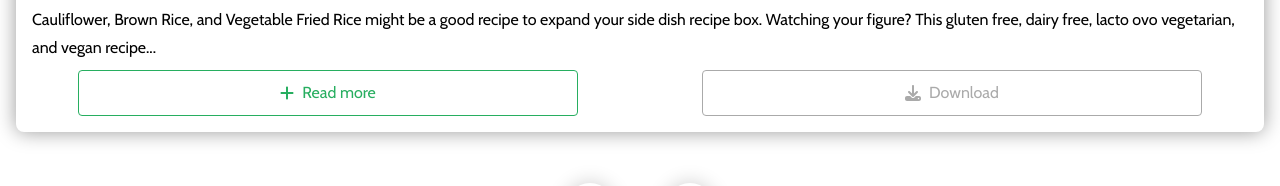
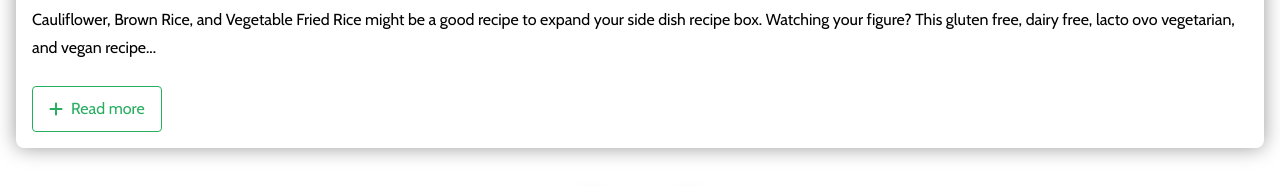
Before and after one commit to WhatEatInc/WhatEat-front, a React (Create React App) app: page /today in a window 1280 px wide. Shown: the part 409-595 px from the top of the page. Built offline with nearby package versions, Linux system fonts and the light colour scheme.

Commit message:
[Done] Can dl current recipe

```diff
--- a/package.json
+++ b/package.json
@@ -10,6 +10,9 @@
     "@testing-library/jest-dom": "^5.16.5",
     "@testing-library/react": "^13.3.0",
     "@testing-library/user-event": "^13.5.0",
+    "html-to-image": "^1.10.6",
+    "html2canvas": "^1.4.1",
+    "jspdf": "^2.5.1",
     "react": "^18.2.0",
     "react-dom": "^18.2.0",
     "react-router-dom": "^6.3.0",
--- a/src/components/app/App.js
+++ b/src/components/app/App.js
@@ -1,5 +1,8 @@
 import React from "react"
 import { BrowserRouter, Routes, Route } from "react-router-dom"
+
+import html2canvas from 'html2canvas'
+import { jsPDF } from 'jspdf'
 
 import recipe from "../../other/default-recipe"
 
@@ -27,6 +30,7 @@ class App extends React.Component {
         this.decrementServings = this.decrementServings.bind(this)
         this.incrementServings = this.incrementServings.bind(this)
         this.reroll = this.reroll.bind(this)
+        this.exportRecipe = this.exportRecipe.bind(this)
     }
 
     decrementServings() {
@@ -43,6 +47,25 @@ class App extends React.Component {
 
     reroll() {
         alert("Reroll")
+    }
+
+    async exportRecipe() {
+        const element = document.querySelector("#printable-recipe")
+        const canvas = await html2canvas(element, {
+            useCORS: true,
+        })
+
+        console.log(element)
+
+        const data = canvas.toDataURL('image/png')
+
+        const pdf = new jsPDF({
+            format: [element.offsetWidth, element.offsetHeight],
+            compress: false
+        })
+
+        pdf.addImage(data, 'PNG', 0, 0, element.offsetWidth, element.offsetHeight)
+        pdf.save('print.pdf')
     }
 
     render() {
@@ -78,6 +101,8 @@ class App extends React.Component {
                                 <Recipe
                                     recipe={recipe}
                                     servings={servings}
+                                    exportRecipe={this.exportRecipe}
+                                    ref={this.recipePrint}
                                 />
                             }
                         />
--- a/src/components/recipe-card/RecipeCard.js
+++ b/src/components/recipe-card/RecipeCard.js
@@ -2,6 +2,8 @@ import React from "react"
 import { Link } from "react-router-dom"
 import { FontAwesomeIcon } from '@fortawesome/react-fontawesome'
 import { faPlus, faDownload } from '@fortawesome/free-solid-svg-icons'
+
+import Button from "../button/Button"
 
 class RecipeCard extends React.Component {
     render() {
@@ -19,9 +21,6 @@ class RecipeCard extends React.Component {
                     <Link className="btn btn-primary" to="/recipe">
                         <FontAwesomeIcon icon={faPlus} className="btn-icon" /> Read more
                     </Link>
-                    <a className="btn btn-secondary" href={recipe.download}>
-                        <FontAwesomeIcon icon={faDownload} className="btn-icon" /> Download
-                    </a>
                 </div>
             </div>
         )
--- a/src/components/steps/Steps.js
+++ b/src/components/steps/Steps.js
@@ -1,9 +1,5 @@
 import React from "react"
-import { FontAwesomeIcon } from '@fortawesome/react-fontawesome'
-import { faDownload } from "@fortawesome/free-solid-svg-icons"
 
-
-import Button from "../button/Button"
 
 class Steps extends React.Component {
 
@@ -23,9 +19,6 @@ class Steps extends React.Component {
             <div className="steps">
                 <h2 className="page-title">Steps</h2>
                 {this.mapSteps()}
-                <Button type="secondary" className="btn-full btn-big" onClick={this.props.onClick}>
-                    <FontAwesomeIcon icon={faDownload} /> Download
-                </Button>
             </div>
         )
     }
--- a/src/css/components/recipe-card.css
+++ b/src/css/components/recipe-card.css
@@ -29,7 +29,8 @@
 
 .recipe-card-actions {
     display: flex;
-    justify-content: space-around;
+    justify-content: flex-start;
+    padding: var(--spacing-base) var(--spacing-base);
 }
 
 .recipe-card-content > *:first-child {
@@ -37,7 +38,6 @@
 }
 
 .recipe-card-actions > * {
-    width: 40%;
     display: flex;
     justify-content: center;
     align-items: center;
--- a/src/pages/Recipe.js
+++ b/src/pages/Recipe.js
@@ -1,5 +1,9 @@
 import React from "react"
 
+import { FontAwesomeIcon } from '@fortawesome/react-fontawesome'
+import { faDownload } from "@fortawesome/free-solid-svg-icons"
+
+import Button from "../components/button/Button"
 import Ingredients from "../components/ingredients/Ingredients"
 import Steps from "../components/steps/Steps"
 
@@ -10,10 +14,15 @@ class Recipe extends React.Component {
 
         return (
             <>
-                <h1 className="page-title">Recipe</h1>
-                <img className="full" src={recipe.image} alt={recipe.title} />
-                <Ingredients ingredients={recipe.ingredients} />
-                <Steps steps={recipe.steps} />
+                <div id="printable-recipe">
+                    <h1 className="page-title">Recipe</h1>
+                    <img className="full" src={recipe.image} alt={recipe.title} />
+                    <Ingredients ingredients={recipe.ingredients} />
+                    <Steps steps={recipe.steps} />
+                </div>
+                <Button type="secondary" className="btn-full btn-big" onClick={this.props.exportRecipe}>
+                    <FontAwesomeIcon icon={faDownload} /> Download
+                </Button>
             </>
         )
     }
--- a/src/pages/Today.js
+++ b/src/pages/Today.js
@@ -15,7 +15,7 @@ class Today extends React.Component {
         return (
         <>
             <h1 className="page-title">Today</h1>
-            <RecipeCard recipe={recipe} />
+            <RecipeCard recipe={recipe} exportRecipe={this.props.exportRecipe}/>
             <Counter
                 decrementCounter={decrementServings}
                 incrementCounter={incrementServings}
```
Also changed, not shown: 1 other file (tests, documents, lock files or other folders).
